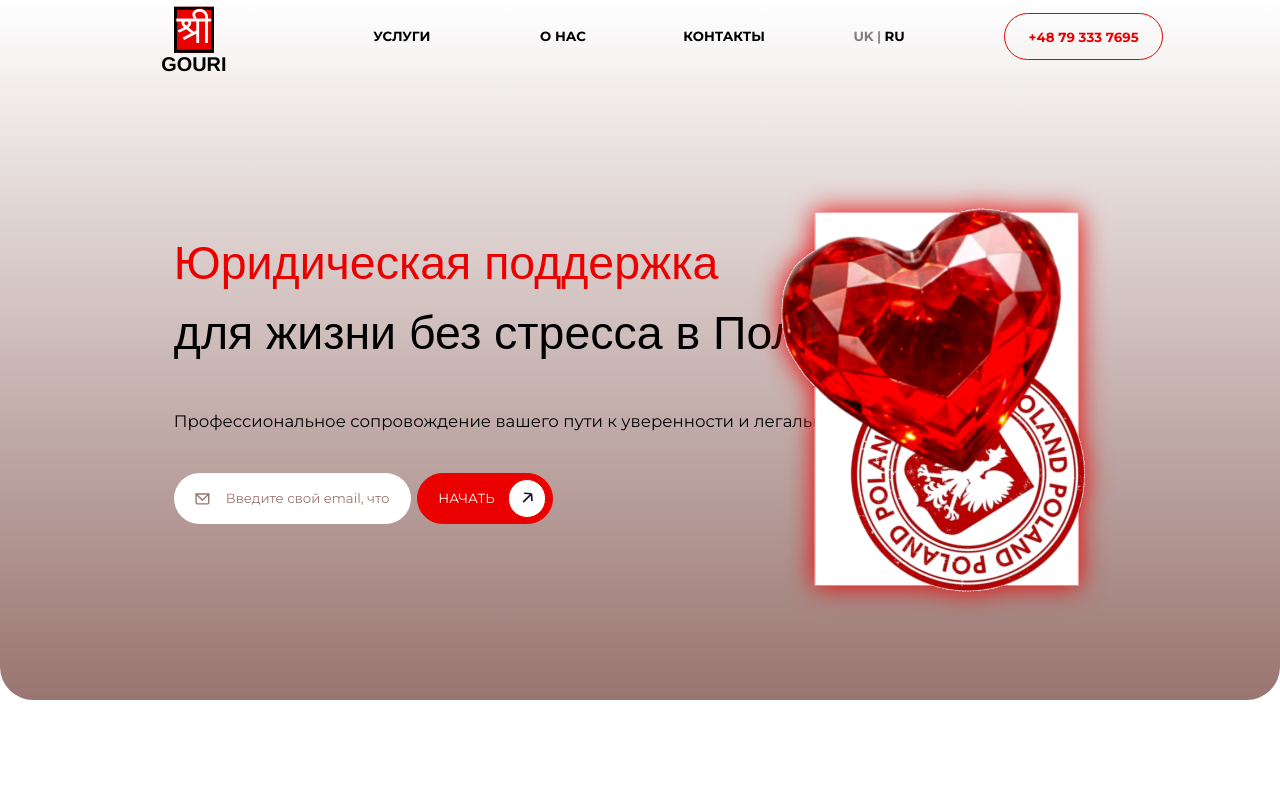
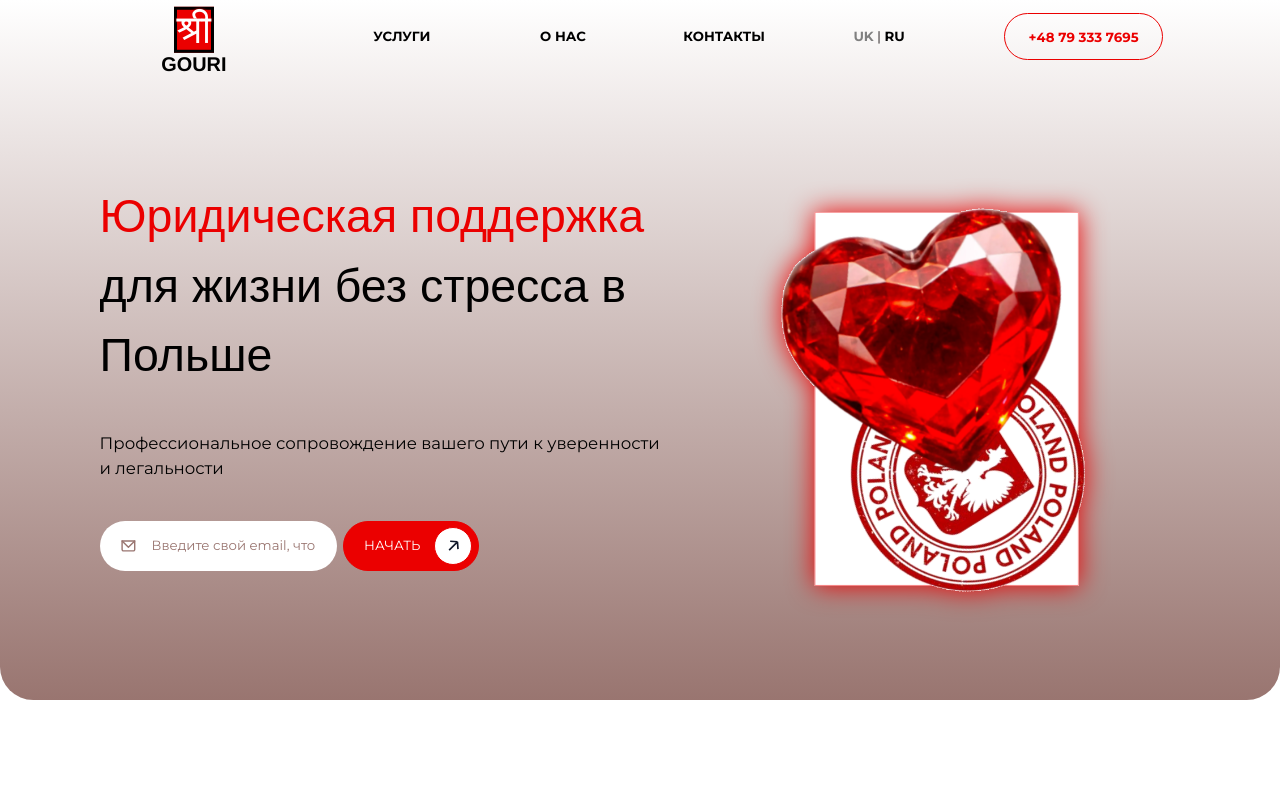
Before and after one commit to vadim4web/gouri, a Vue app: page / in a window 1280 px wide. Shown: the top 800 px of the page. Built offline with nearby package versions, Linux system fonts and the light colour scheme; no server answers; a web font is replaced by a local one.

Commit message:
refine desktop hero view

```diff
--- a/package.json
+++ b/package.json
@@ -31,6 +31,7 @@
     "eslint-plugin-vue": "^10.0.0",
     "gh-pages": "^6.3.0",
     "prettier": "^3.5.3",
+    "rollup-plugin-critical": "^1.0.15",
     "sass": "^1.86.1",
     "vite": "^6.2.0"
   }
--- a/src/components/HeroSection.vue
+++ b/src/components/HeroSection.vue
@@ -82,7 +82,7 @@ const { width, height } = useWindowSize()
 	@media (orientation: landscape) {
 		height: calc(85dvh - 5.5rem);
 		padding: 0 0 0 7.5rem;
-		max-width: 75%;
+		max-width: max(55vw, 85ch);
 	}
 
 	@media (orientation: portrait) {
```
